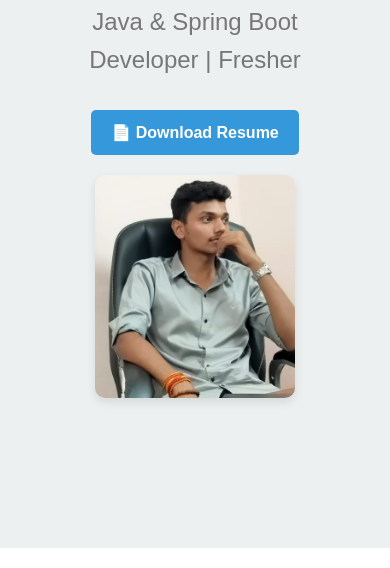
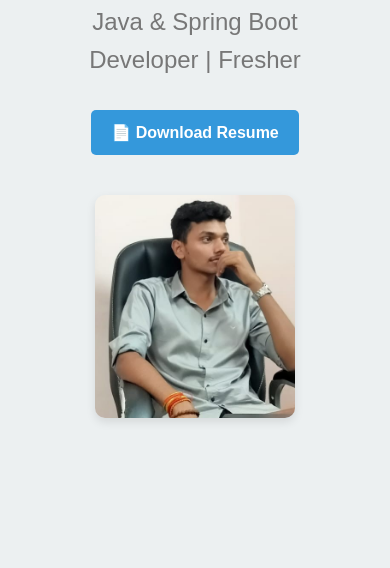
Before and after one commit to trivedisahil91/Portfolio, a plain HTML site: page index.html in a window 390 px wide. Shown: the part 360-928 px from the top of the page. Drawn offline with Linux system fonts and the light colour scheme.

Commit message:
Update index.html
update a index file for responsive

```diff
--- a/index.html
+++ b/index.html
@@ -76,17 +76,26 @@
         }
         .download-btn:hover {
             background-color: #2980b9;
-        }
-        @media (max-width: 768px) {
-            nav ul {
-                flex-direction: column;
-                gap: 10px;
+        }@media (max-width: 768px) {
+              .profile-img {
+        max-width: 80%;
     }
     .hero-content {
         flex-direction: column;
+        align-items: center;
         text-align: center;
     }
+
+    nav ul {
+        flex-direction: column;
+        align-items: center;
     }
+
+    .hero-content img {
+        margin-top: 20px;
+    }
+}
+
     </style>
 </head>
 
@@ -118,7 +127,7 @@
                     <h2 style="color: #777;">Java & Spring Boot Developer | Fresher</h2>
                     <a href="https://drive.google.com/file/d/1lVVuwZSWV6hgoex1YkV_O1DXT03HQTCY/view?usp=drivesdk" target="_blank" class="download-btn">📄 Download Resume</a>
                 </div>
-                <img src="assets/images/image.jpg" alt="Trivedi Sahil">
+                <img src="assets/images/image.jpg" alt="Trivedi Sahil" class="profile-img">
             </div>
         </div>
     </section>
```
Lines whose indentation alone changed are shown as unchanged.
